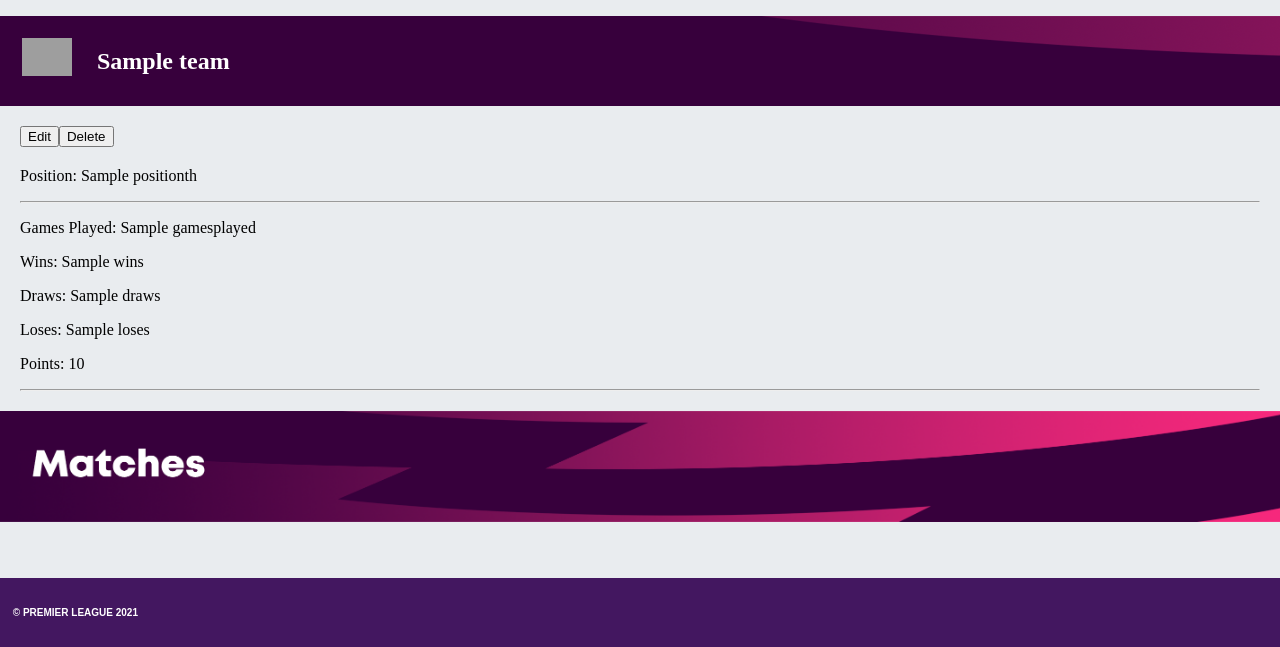
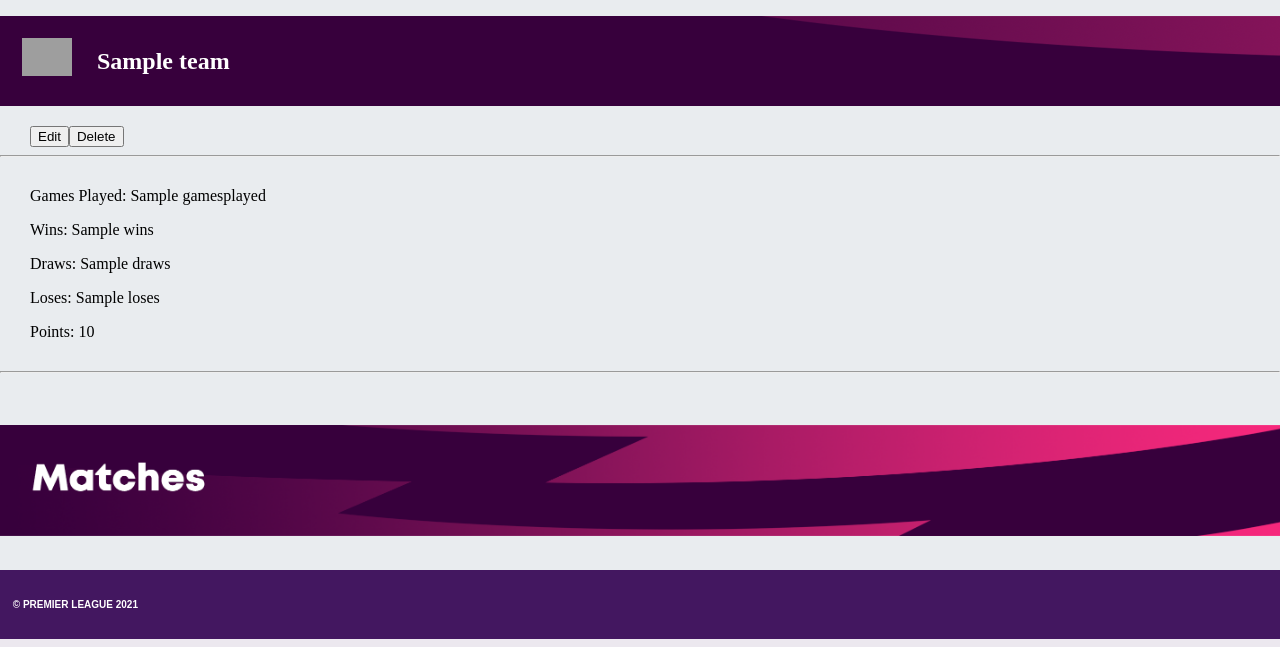
Before and after one commit to Marshall3c03/SportsLeagueWebApp, a Flask app: page /team/1 in a window 1280 px wide. Shown: the part 175-822 px from the top of the page. Run offline with Flask 2, Linux system fonts and the light colour scheme; a database or web service that is not in the repository returns one stand-in record (values such as "Sample title"); some libraries are stand-ins or nearby versions; some web fonts are replaced; grey boxes are pictures that could not be loaded.

Commit message:
Penultimiate CSS changes

```diff
--- a/static/matchesstyle.css
+++ b/static/matchesstyle.css
@@ -87,3 +87,25 @@
 .match_club_badge {
     padding-top: 30px;
 }
+
+.home_team_select {
+    margin-top: 17px;
+    margin-left: 20px;
+}
+
+.input {
+    margin-left: 10px;
+}
+
+.submit_button {
+    margin-left: 20px;
+}
+
+.match_scores {
+    margin-left: 20px;
+    margin-bottom: 10px;
+}
+
+.new_match_scores {
+    margin-bottom: 10px;
+}
--- a/static/teamsstyle.css
+++ b/static/teamsstyle.css
@@ -35,11 +35,12 @@ body {
 }
 
 .team_name {
-    margin: 20px;
+    margin-top: 20px;
+    margin-left: 30px;
 }
 
 .team_badge {
-    margin: 20px;
+    margin-left: 30px;
 }
 
 
@@ -76,11 +77,12 @@ body {
     display: flex;
     flex-flow: row wrap;
     flex-direction: row;
-    margin: 20px;
+    margin-top: 20px;
+    margin-left: 30px;
 }
 
 .team_position {
-    margin: 20px;
+    margin: 30px;
 }
 
 .matches img{
@@ -88,14 +90,25 @@ body {
 }
 
 .all_team_matches {
-    margin: 20px;
+    margin: 30px;
 }
 
 .honours {
-    margin: 20px;
+    margin-left: 30px;
 }
 
+.honours h3 {
+    text-decoration: underline;
+}
 
-.honours > p {
-    font-style: bold;
+.honours ul li {
+    font-size:  18px;
 }
+
+.new_team_name {
+    margin-left: 30px;
+    margin-top: 30px;
+}
+.new_team_button {
+    margin-left: 30px;
+}
--- a/templates/teams/newteam.html
+++ b/templates/teams/newteam.html
@@ -12,14 +12,14 @@
       </form>
     </div> -->
 
-    <div>
+    <div class="new_team_name">
       <label for="teamname">Team Name:</label>
       <input type="text" id="teamname" name="teamname" placeholder="Team Name" required autofocus>
     </div>
 
     <br>
 
-    <div>
+    <div class="new_team_button">
         <button type="submit">Add Team</button>
     </div>
 
--- a/templates/teams/showteam.html
+++ b/templates/teams/showteam.html
@@ -31,47 +31,34 @@
 {% if team.name == "Chelsea" %}
 
 <div class="honours">
-    <p><b>Current Champions League Holders</b></p>
-    <p><b>Current Super Cup Holders</b></p>
+    <h3>Honours</h3>
+    <ul>
+        <li>
+            Current Champions League Holders
+        </li>
+        <li>
+            Current Super Cup Holders
+        </li>
+    </ul>
 </div>
 
-<hr>
-
 <div class="team_position">
-    {% if team.position == 1 %}
-        <p>
-            Position: {{team.position}}st
-        </p>
-        {% elif team.position == 2 %}
-            <p>
-                Position: {{team.position}}nd
-            </p>
-        {% elif team.position == 3 %}
-        <p>
-            Position: {{team.position}}rd
-        </p>
-        {% else %}
-        <p>
-            Position: {{team.position}}th
-        </p>
-    {% endif %}
-
     <div>
         <hr>
         <p>
-            Games Played: {{team.gamesplayed}}
+            <b>Games Played: </b> {{team.gamesplayed}}
         </p>
         <p>
-            Wins: {{team.wins}}
+            <b>Wins: </b> {{team.wins}}
         </p>
         <p>
-            Draws: {{team.draws}}
+            <b>Draws: </b> {{team.draws}}
         </p>
         <p>
-            Loses: {{team.loses}}
+            <b>Loses: </b> {{team.loses}}
         </p>
         <p>
-            Points: {{team.points}}
+            <b>Points: </b> {{team.points}}
         </p>
     </div>
 
@@ -109,27 +96,9 @@
     {% endfor %}
 
 {% else %}
-    <div class="team_position">
-        {% if team.position == 1 %}
-            <p>
-                Position: {{team.position}}st
-            </p>
-            {% elif team.position == 2 %}
-                <p>
-                    Position: {{team.position}}nd
-                </p>
-            {% elif team.position == 3 %}
-            <p>
-                Position: {{team.position}}rd
-            </p>
-            {% else %}
-            <p>
-                Position: {{team.position}}th
-            </p>
-        {% endif %}
+<hr>
+        <div class="team_position">
 
-        <div>
-            <hr>
             <p>
                 Games Played: {{team.gamesplayed}}
             </p>
```
Also changed, not shown: templates/matches/editmatch.html (+19 -5 lines), templates/matches/newmatch.html (+4 -3 lines).
